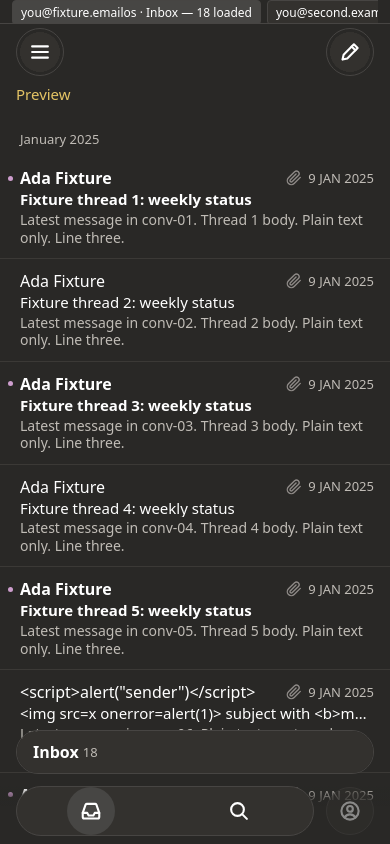
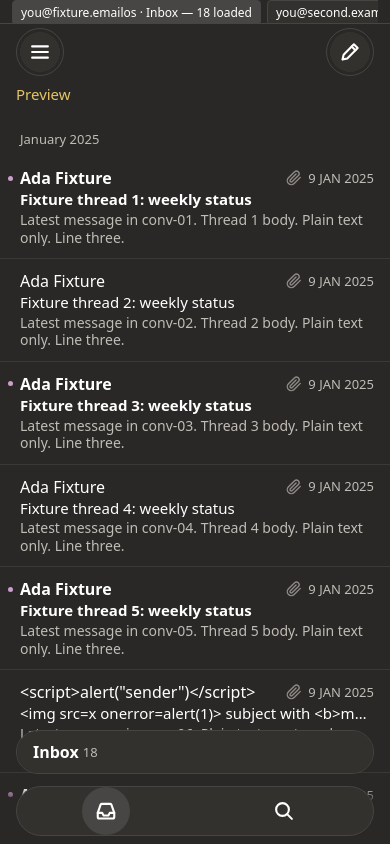
Before and after one commit to BbrSofiane/email-os, a Vue app: page / in a window 390 px wide. Built offline with nearby package versions, Linux system fonts and the light colour scheme.

Commit message:
Mobile polish item 1: hide unavailable Account button

```diff
--- a/src/components/mobile/MobileBottomBar.vue
+++ b/src/components/mobile/MobileBottomBar.vue
@@ -61,11 +61,10 @@ defineExpose({ actionsHost, contextHost });
       </button>
     </nav>
     <button
-      v-if="!reader"
+      v-if="!reader && actionAvailable('account')"
       type="button"
       class="mobile-account"
       data-test="mobile-account"
-      :disabled="!actionAvailable('account')"
       :title="actionLabel('account')"
       @click="executeAction('account')"
     >
```
Also changed, not shown: 1 other file (tests, documents, lock files or other folders).
